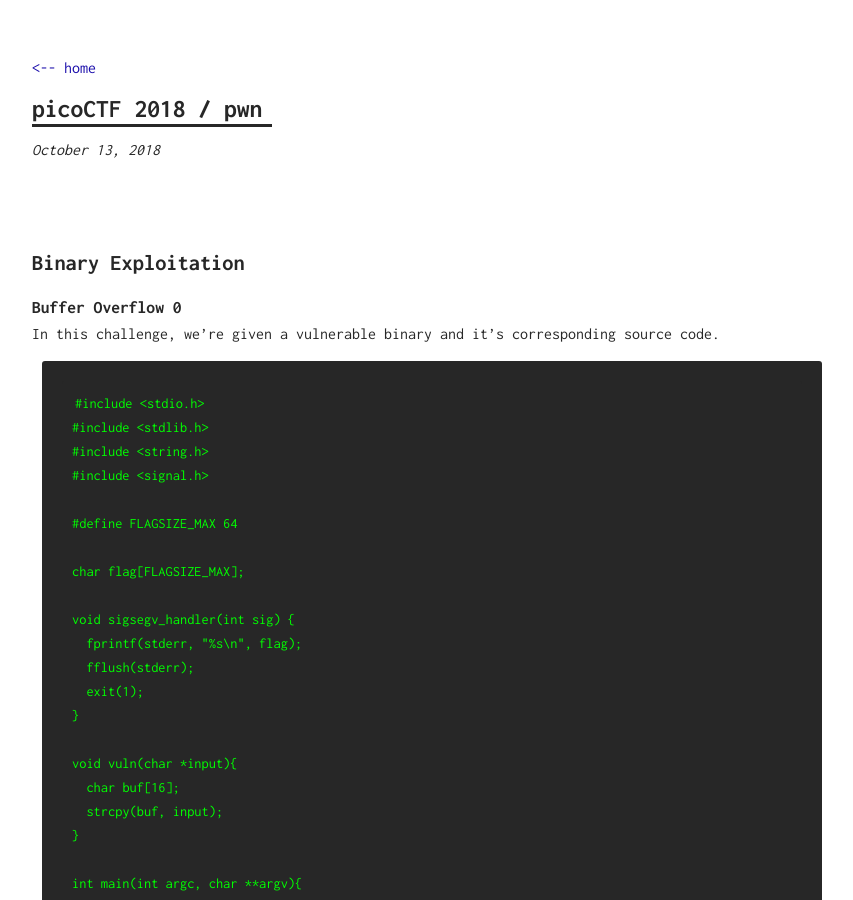
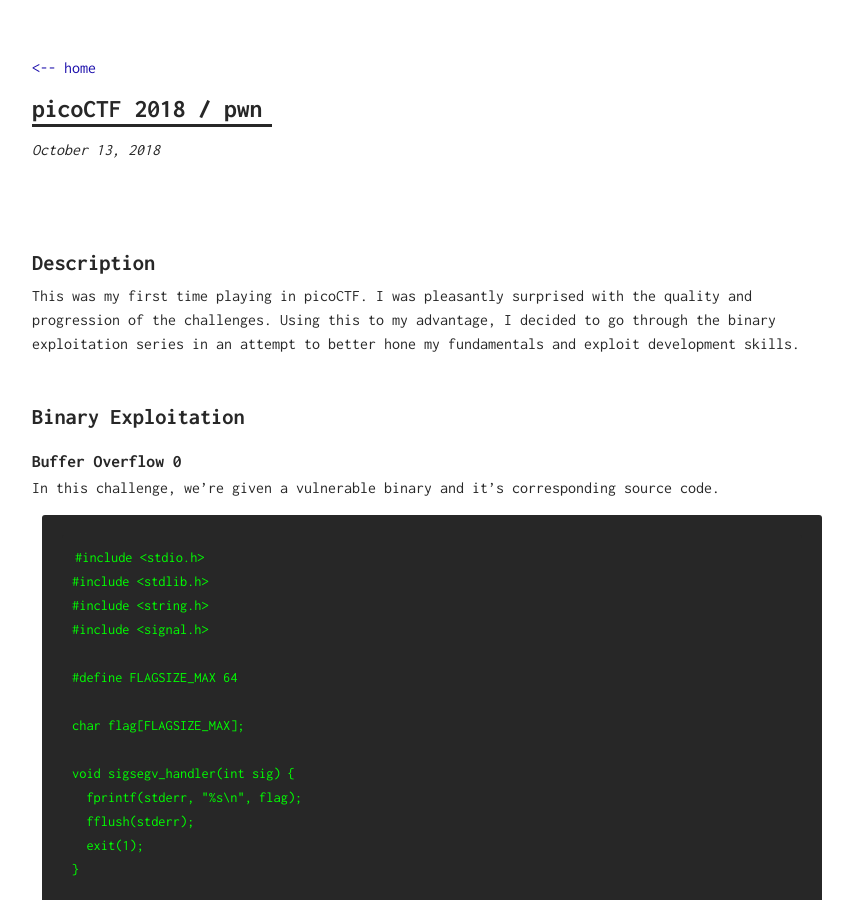
Before and after one commit to drtychai/drtychai.github.io, a Jekyll site: the page built from _posts/picoCTF-2018/2018-10-13-picoCTF.md, in a window 1280 px wide and 900 px high. Shown: the whole window, without its empty margins (208-1061 px from the left). Built offline with Jekyll 4.4.1, drawn with Linux system fonts in a browser that asks for light colours.

Commit message:
updated language

```diff
--- a/_posts/picoCTF-2018/2018-10-13-picoCTF.md
+++ b/_posts/picoCTF-2018/2018-10-13-picoCTF.md
@@ -3,6 +3,10 @@
 title: pwn
 category: picoCTF-2018
 ---
+
+# Description
+This was my first time playing in picoCTF. I was pleasantly surprised with the quality and progression of the challenges. Using this to my advantage, I decided to go through the binary exploitation series in an attempt to better hone my fundamentals and exploit development skills.
+
 # Binary Exploitation
 ## Buffer Overflow 0
 In this challenge, we're given a vulnerable binary and it's corresponding source code.
```
